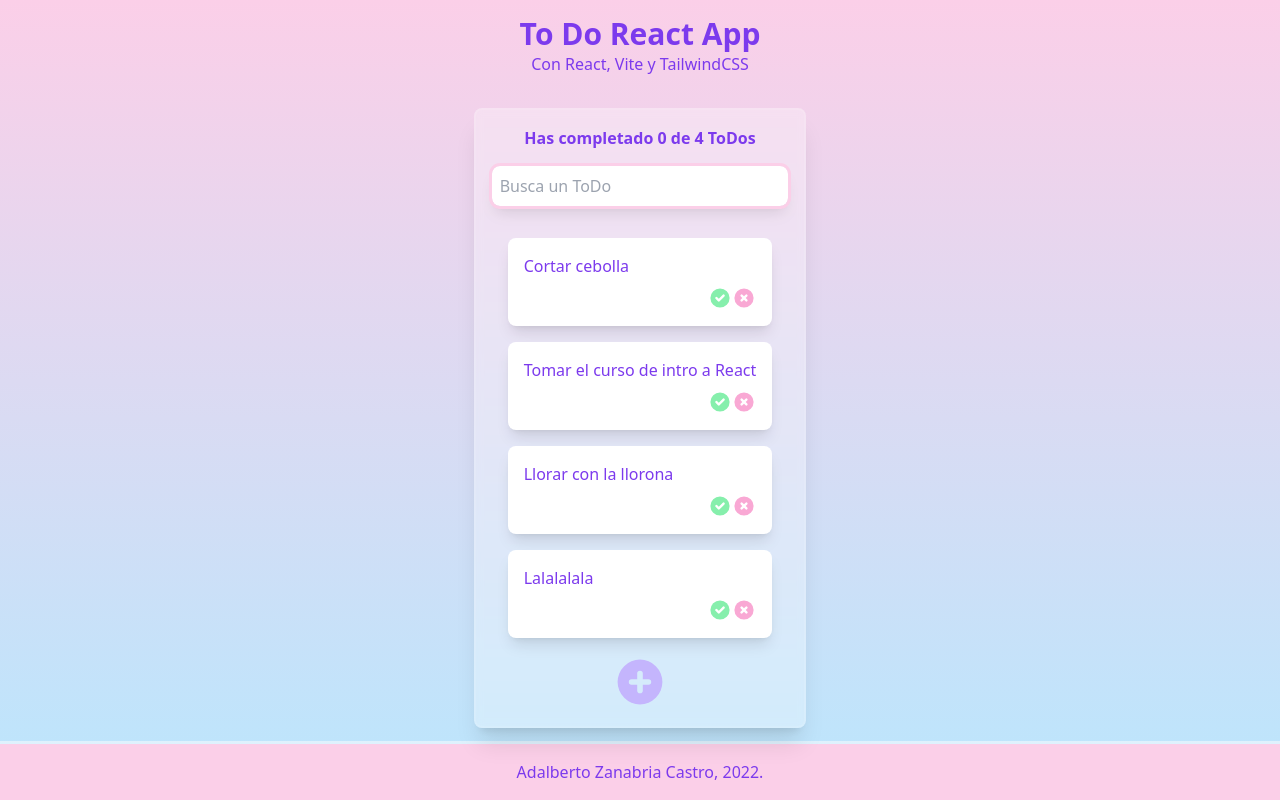
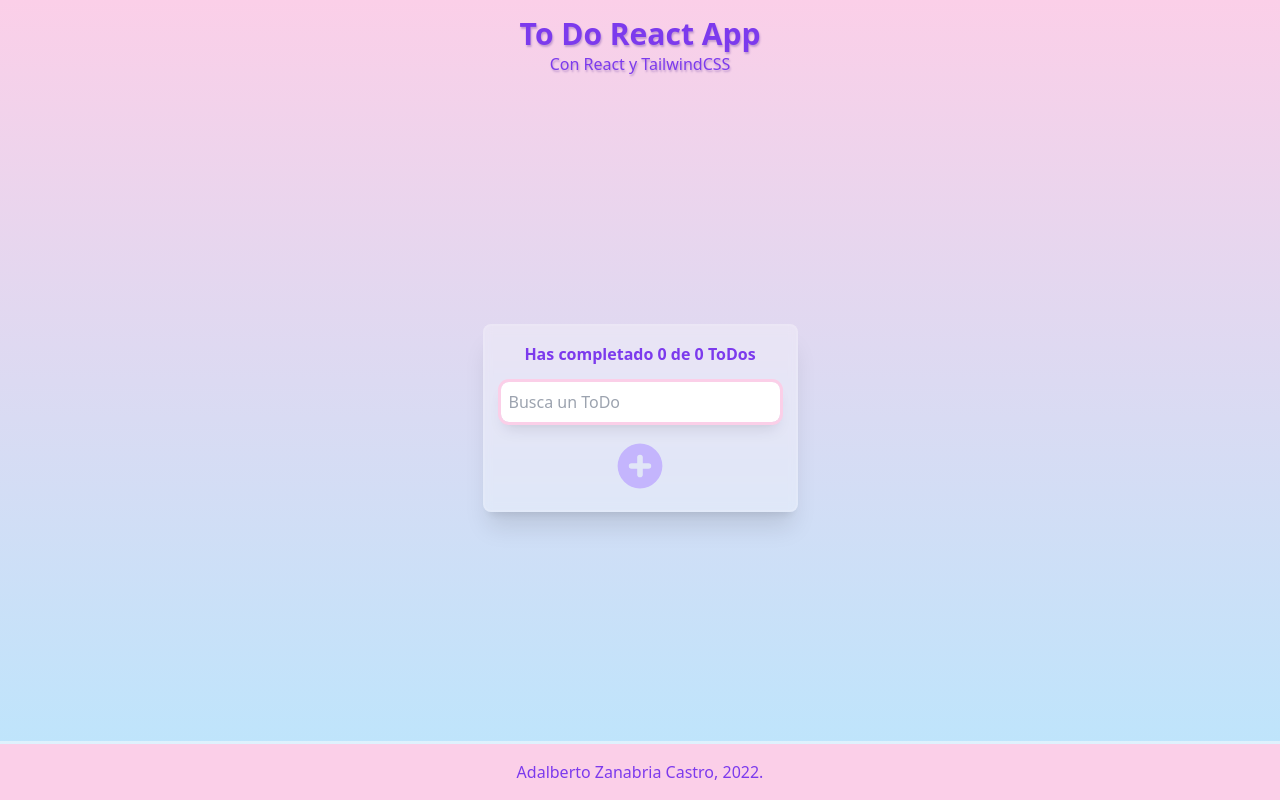
Before and after one commit to AdalZanabria/Todo-React-App, a React (Vite) app: page / in a window 1280 px wide. Built offline with nearby package versions, Linux system fonts and the light colour scheme.

Commit message:
Agregado custom hook para manejar el local storage.

```diff
--- a/src/App.jsx
+++ b/src/App.jsx
@@ -4,21 +4,64 @@ import { TodoSearch } from "./components/TodoSearch";
 import { TodoList } from "./components/TodoList";
 import { TodoItem } from "./components/TodoItem";
 import { CreateTodoButton } from "./components/CreateTodoButton";
-import { completeTodo, deleteTodo } from "./utils";
+// import { completeTodo, deleteTodo } from "./utils";
 
-const defaultTodos = [
-  { text: "Cortar cebolla", completed: false },
-  { text: "Tomar el curso de intro a React", completed: false },
-  { text: "Llorar con la llorona", completed: false },
-  { text: "Lalalalala", completed: false },
-];
+// const defaultTodos = [
+//   { text: "Agregar persistencia a los datos.", completed: false },
+//   { text: "Practicar el manejo del estado.", completed: false },
+//   { text: "Practicar el React Hook useEffect.", completed: false },
+//   { text: "Conseguir nuevos proyectos.", completed: false },
+//   { text: "Mejorar mi LikedIn.", completed: false },
+// ];
+
+function useLocalStorage(itemName, initialValue) {
+  const localStorageItem = localStorage.getItem(itemName);
+  let parsedItem;
+
+  if (!localStorageItem) {
+    localStorage.setItem(itemName, JSON.stringify(initialValue));
+    parsedItem = initialValue;
+  } else {
+    parsedItem = JSON.parse(localStorageItem);
+  }
+
+  const [item, setItem] = useState(parsedItem);
+
+  const saveItem = (newItem) => {
+    const stringifiedItem = JSON.stringify(newItem);
+    localStorage.setItem(itemName, stringifiedItem);
+    setItem(newItem);
+  };
+
+  return [
+    item,
+    saveItem,
+  ];
+}
 
 function App() {
-  const [todos, setTodos] = useState(defaultTodos);
+  const [todos, saveTodos] = useLocalStorage('TODOS_V1', []);
+
   const [searchValue, setSearchValue] = useState("");
 
   const completedTodos = todos.filter((todo) => todo.completed).length;
   const totalTodos = todos.length;
+
+  const completeTodo = (text) => {
+    const todoIndex = todos.findIndex((todo) => todo.text === text);
+
+    const newTodos = [...todos];
+    newTodos[todoIndex].completed = !newTodos[todoIndex].completed;
+    saveTodos(newTodos);
+  };
+
+  const deleteTodo = (text) => {
+    const todoIndex = todos.findIndex((todo) => todo.text === text);
+
+    const newTodos = [...todos];
+    newTodos.splice(todoIndex, 1);
+    saveTodos(newTodos);
+  };
 
   let searchedTodos = [];
 
@@ -35,12 +78,8 @@ function App() {
   return (
     <div className="main-container">
       <header>
-        <h1 className="text-center font-black text-3xl text-violet-600">
-          To Do React App
-        </h1>
-        <p className="text-center text-violet-600">
-          Con React, Vite y TailwindCSS
-        </p>
+        <h1 className="title">To Do React App</h1>
+        <p className="subtitle">Con React y TailwindCSS</p>
       </header>
       <main>
         <section className="glass p-4 flex flex-col justify-center items-center">
@@ -55,8 +94,8 @@ function App() {
                 key={todo.text}
                 text={todo.text}
                 completed={todo.completed}
-                onComplete={() => completeTodo(todo.text, todos, setTodos)}
-                onDelete={() => deleteTodo(todo.text, todos, setTodos)}
+                onComplete={() => completeTodo(todo.text)}
+                onDelete={() => deleteTodo(todo.text)}
               />
             ))}
           </TodoList>
--- a/src/styles/index.css
+++ b/src/styles/index.css
@@ -21,3 +21,13 @@
     @apply bg-pink-200 mt-4 p-4 outline outline-white/50 w-full;
   }
 }
+
+.title {
+  @apply text-center font-black text-3xl text-violet-600;
+  text-shadow: 1px 2px 2px rgba(76,29,149,0.3);
+}
+
+.subtitle {
+  @apply text-center text-violet-600;
+  text-shadow: 1px 2px 2px rgba(76,29,149,0.3);
+}
```
